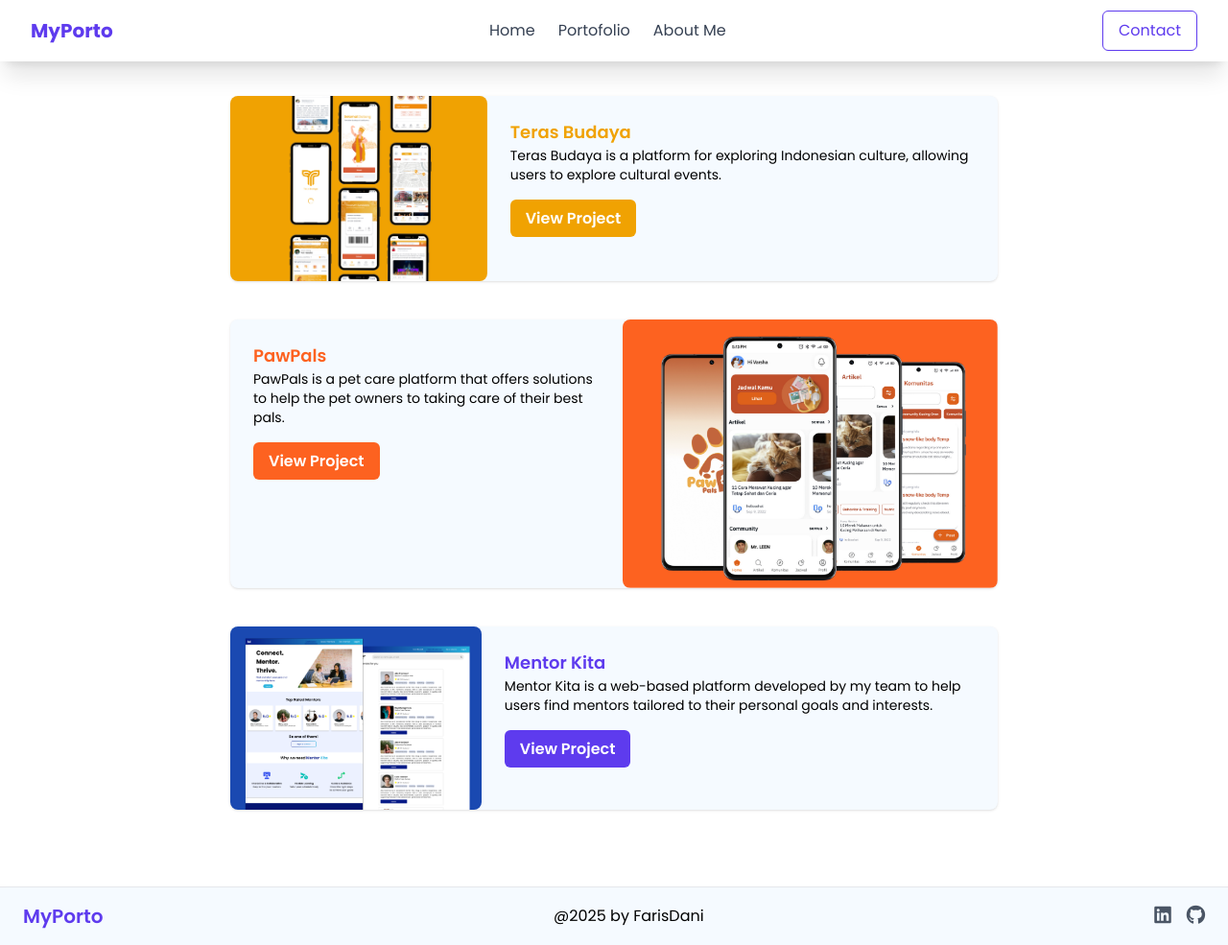
After one commit to FarisDani/Porto, a PHP site: page /portofolio.html in a window 1280 px wide. The commit adds this page. Shown: the whole page at 96% size. Run offline with PHP 8.4, Linux system fonts and the light colour scheme; some libraries are stand-ins or nearby versions.

Commit message:
menambah page porto dan aboutme

```diff
--- a/index.php
+++ b/index.php
@@ -162,7 +162,7 @@
     My Portofolio
   </h2>
   <!-- Tombol -->
-  <a href="portofolio.php"
+  <a href="portofolio.html"
      class="block px-4 py-2 bg-[#5E3BEE] text-white rounded-md text-center hover:bg-white hover:text-[#5E3BEE] hover:border border-[#5E3BEE] texttransition ">
     See More
   </a>
--- /dev/null
+++ b/portofolio.html
@@ -0,0 +1,137 @@
+<!DOCTYPE html>
+<html lang="en">
+<head>
+    <meta charset="UTF-8">
+    <meta name="viewport" content="width=device-width, initial-scale=1.0">
+    <script src="https://cdn.jsdelivr.net/npm/@tailwindcss/browser@4"></script>
+    <link href="https://fonts.googleapis.com/css2?family=Poppins:wght@300;400;500;600;700&display=swap" rel="stylesheet">
+    <link rel="stylesheet" href="https://cdn-uicons.flaticon.com/uicons-brands/css/uicons-brands.css">
+    <link rel="stylesheet" href="https://cdn-uicons.flaticon.com/uicons-solid-rounded/css/uicons-solid-rounded.css">
+    <link rel="stylesheet" href="https://cdnjs.cloudflare.com/ajax/libs/font-awesome/6.5.0/css/all.min.css" />
+    <title>Potofolio | MyPorto</title>
+</head>
+<body style="font-family: 'Poppins', sans-serif;">
+    <!-- Navbar -->
+  <nav class="fixed top-0 w-full z-50 bg-white shadow-xl">
+    <div class="max-w-7xl mx-auto px-4 sm:px-6 lg:px-8">
+      <div class="flex justify-between h-16 items-center">
+
+        <!-- Logo -->
+        <div class="flex items-center">
+          <span class="text-xl font-bold text-[#5E3BEE]">MyPorto</span>
+        </div>
+
+        <!-- Navigation Links (Hidden on mobile) -->
+        <div class="hidden md:flex items-center space-x-6">
+          <a href="index.html" class="text-gray-700 hover:text-purple-600">Home</a>
+          <a href="portofolio.html" class="text-gray-700 hover:text-purple-600">Portofolio</a>
+          <a href="aboutme.html" class="text-gray-700 hover:text-purple-600">About Me</a>
+        </div>
+
+        <!-- Contact Button -->
+        <div class="hidden md:flex items-center space-x-6">
+          <a href="index.php" class="border border-[#5E3BEE] text-[#5E3BEE] px-4 py-2 rounded-md hover:bg-[#452fc5] hover:text-white transition">
+            Contact
+          </a>
+        </div>
+
+        <!-- Mobile Menu Button -->
+        <div class="md:hidden flex items-center">
+          <button id="mobile-menu-button" class="text-gray-700 focus:outline-none text-2xl">
+            ☰
+          </button>
+        </div>
+
+      </div>
+    </div>
+
+    <!-- Mobile Menu -->
+    <div id="mobile-menu" class="hidden md:hidden px-4 pb-4">
+      <a href="index.php" class="block py-2 text-gray-700 hover:text-purple-600">Home</a>
+      <a href="port.php" class="block py-2 text-gray-700 hover:text-purple-600">Portofolio</a>
+      <a href="#" class="block py-2 text-gray-700 hover:text-purple-600">About Me</a>
+      <a href="index.php" class="block py-2 bg-[#5E3BEE] text-white rounded-md text-center hover:bg-[#452fc5] transition">Contact</a>
+    </div>
+  </nav>
+  <div class="h-15 bg-gradient-to-b from-gray-200 to-transparent"></div>
+
+
+  <div class="min-h-[50px] w-full flex flex-col items-center justify-center gap-10 px-6 py-10 bg-white">
+<!-- Grid Cards -->
+
+        <div class="bg-[#f5faff] min-h-[100px] w-[800px] rounded-lg shadow-sm hover:shadow-lg transition duration-300  flex flex-row items-start ">
+        <a href="terasbudaya.php" >
+          <img class="rounded-lg w-full max-h-70" src="projectIL1.png" alt="Code">
+          <div class="items-start justify-center p-6">
+            <h3 class="text-lg font-semibold text-[#f0a202] ">Teras Budaya</h3>
+            <h4 class="text-sm">Teras Budaya is a platform for exploring Indonesian culture, allowing users to explore cultural events.</h4>
+            <br>
+            <a href="terasbudaya.php" class=" px-4 py-2 bg-[#f0a202] text-white font-semibold rounded-md text-center hover:bg-white hover:text-[#f0a202]  hover:border border-[#f0a202]  texttransition ">
+                View Project
+            </a>
+          </div>
+        </a>
+        </div>
+
+        <!-- PawPals -->
+        <div class="bg-[#f5faff] min-h-[100px] w-[800px] rounded-lg shadow-sm hover:shadow-lg transition duration-300  flex flex-row items-start ">
+          <a href="pawpals.php">
+
+          <div class="items-start justify-center p-6">
+            <h3 class="text-lg font-semibold text-[#fd6220]">PawPals</h3>
+            <h4 class="text-sm">PawPals is a pet care platform that offers solutions to help the pet owners to taking care of their best pals.</h4>
+            <br>
+            <a href="pawpals.php" class=" px-4 py-2 bg-[#fd6220] text-white font-semibold rounded-md text-center hover:bg-white hover:text-[#fd6220]  hover:border border-[#fd6220]  texttransition ">
+                View Project
+            </a>
+          </div>
+          <img class="rounded-lg w-full max-h-70" src="projectIL2.png" alt="Code">
+          </a>
+        </div>
+
+        <!-- MentorKita -->
+        <div class="bg-[#f5faff] min-h-[100px] w-[800px] rounded-lg shadow-sm hover:shadow-lg transition duration-300  flex flex-row items-start ">
+          <a href="mentorkita.php">
+          <img class="rounded-lg w-full max-h-90" src="projectITC3 (2).png" alt="Code">
+          <div class="items-start justify-center p-6">
+            <h3 class="text-lg font-semibold text-[#5E3BEE] ">Mentor Kita</h3>
+            <h4 class="text-sm">Mentor Kita is a web-based platform developed by my team to help users find mentors tailored to their personal goals and interests.</h4>
+            <br>
+            <a href="mentorkita.php" class=" px-4 py-2 bg-[#5E3BEE] text-white font-semibold rounded-md text-center hover:bg-white hover:text-[#5E3BEE] hover:border border-[#5E3BEE]  texttransition ">
+                View Project
+            </a>
+          </div>
+          </a>
+        </div>
+
+    <!-- </div> -->
+</div>
+
+    <!-- Footer -->
+  <footer class="bg-[#f5faff] shadow-md border-t border-gray-200 mt-10">
+    <div class="container mx-auto px-6 py-4 flex flex-col md:flex-row justify-between items-center">
+      <!-- Logo/Teks -->
+      <div class="text-xl font-semibold text-[#5E3BEE]">MyPorto</div>
+      <div>@2025 by FarisDani</div>
+      <!-- Social Icons -->
+      <div class="flex space-x-4 mt-4 md:mt-0">
+        <a href="http://www.linkedin.com/in/faris-dani-rizkianto-rizkianto-809629310/" target="_blank" class="text-gray-600 hover:text-[#0077B5] transition">
+          <i class="fab fa-linkedin fa-lg"></i>
+        </a>
+        <a href="https://github.com/FarisDani" target="_blank" class="text-gray-600 hover:text-[#0077B5] transition">
+          <i class="fab fa-github fa-lg"></i>
+        </a>
+        <!-- Tambahkan lebih banyak ikon jika diperlukan -->
+      </div>
+    </div>
+  </footer>
+
+  <script>
+    // Mobile menu toggle
+    document.getElementById('mobile-menu-button').addEventListener('click', function () {
+      document.getElementById('mobile-menu').classList.toggle('hidden');
+    });
+  </script>
+
+</body>
+</html>
```
Also changed, not shown: aboutme.html (added, +109 -0 lines), index.html (+4 -4 lines).
